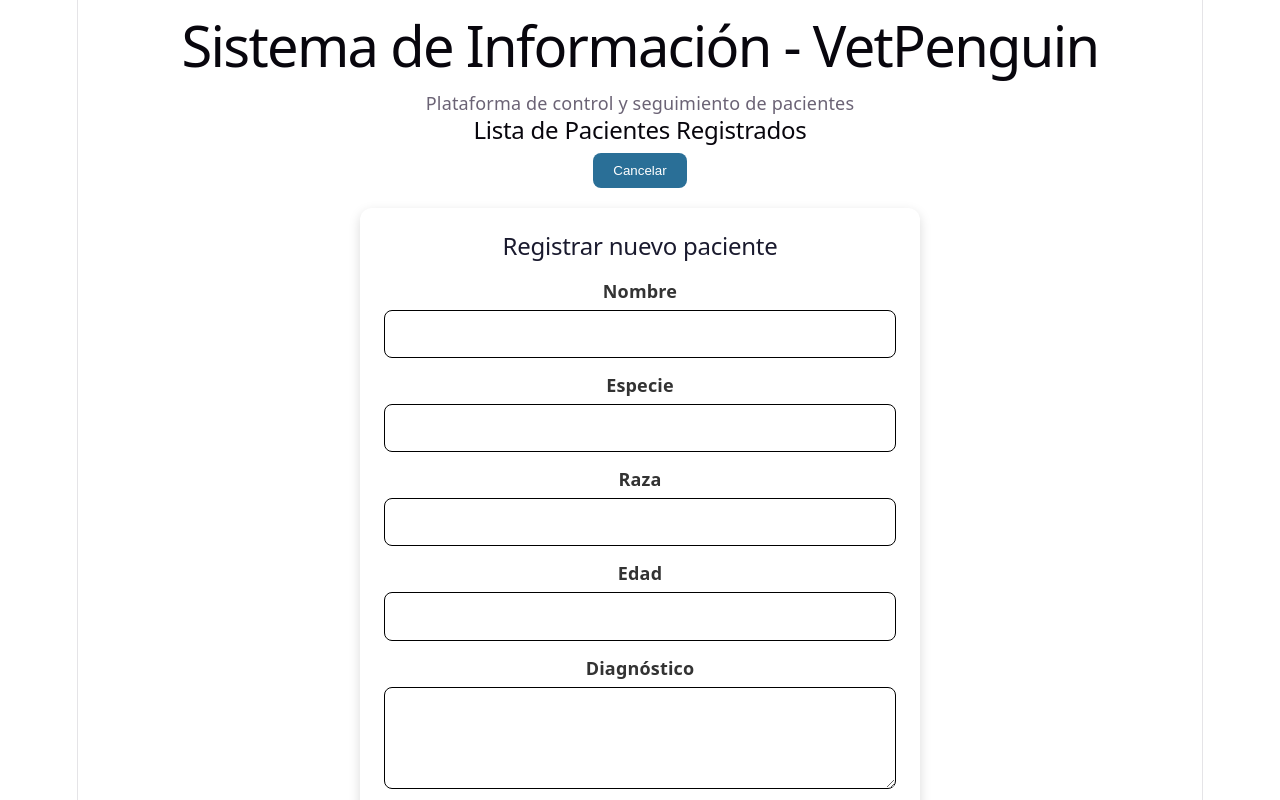
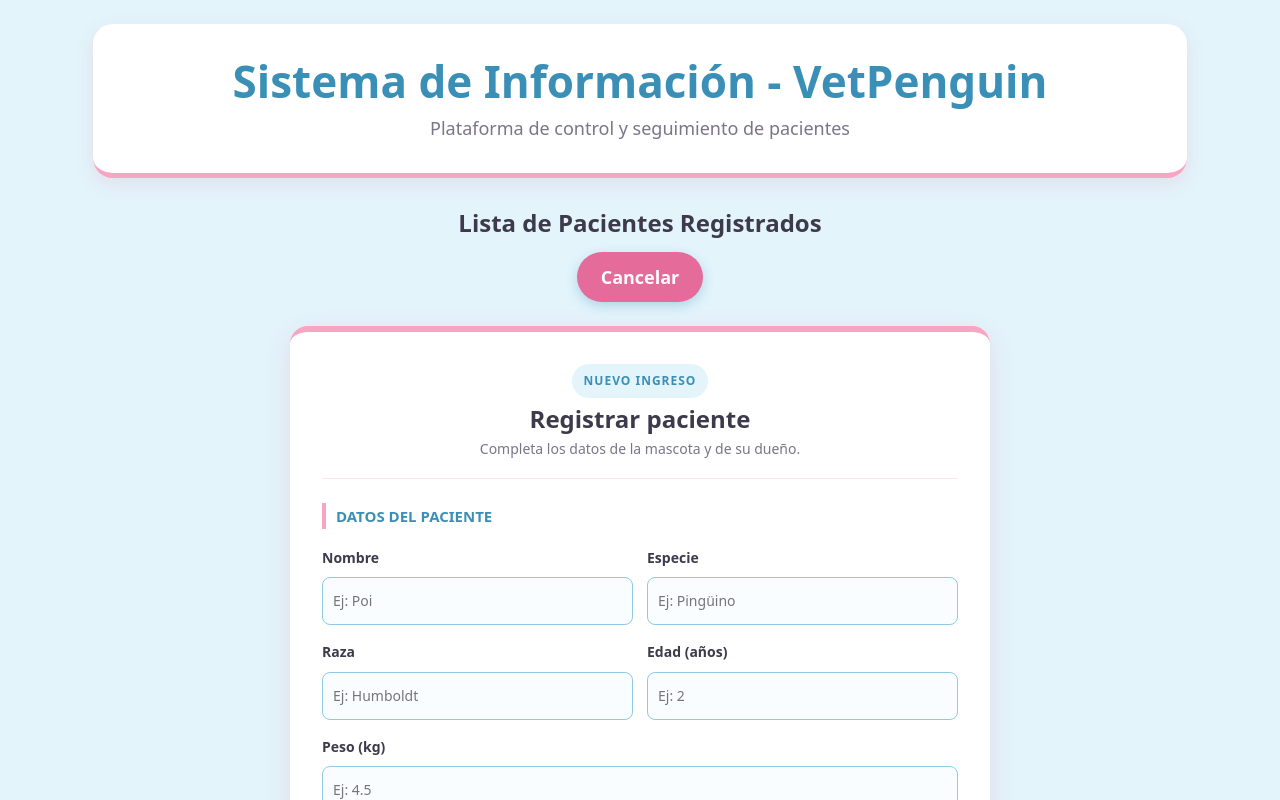
Before and after one commit to Vikktor93/vetChiloe, a React (Vite) app: page / in a window 1280 px wide. Both pictures are taken after a click on the button "Agregar paciente". Shown: the top 800 px of the page. Built offline with nearby package versions, Linux system fonts and the light colour scheme.

Commit message:
Arreglando diseño

```diff
--- a/src/App.css
+++ b/src/App.css
@@ -1,193 +1,33 @@
-.counter {
-  font-size: 16px;
-  padding: 5px 10px;
-  border-radius: 5px;
-  color: var(--accent);
-  background: var(--accent-bg);
-  border: 2px solid transparent;
-  transition: border-color 0.3s;
-  margin-bottom: 24px;
-
-  &:hover {
-    border-color: var(--accent-border);
-  }
-  &:focus-visible {
-    outline: 2px solid var(--accent);
-    outline-offset: 2px;
-  }
+.cabecera {
+  margin: 24px 0 32px;
+  padding: 32px 24px;
+  border-radius: 20px;
+  background: white;
+  border-bottom: 5px solid var(--rosa);
+  box-shadow: 0 6px 18px rgba(229, 107, 154, 0.15);
 }
 
-.hero {
-  position: relative;
-
-  .base,
-  .framework,
-  .vite {
-    inset-inline: 0;
-    margin: 0 auto;
-  }
-
-  .base {
-    width: 170px;
-    position: relative;
-    z-index: 0;
-  }
-
-  .framework,
-  .vite {
-    position: absolute;
-  }
-
-  .framework {
-    z-index: 1;
-    top: 34px;
-    height: 28px;
-    transform: perspective(2000px) rotateZ(300deg) rotateX(44deg) rotateY(39deg)
-      scale(1.4);
-  }
-
-  .vite {
-    z-index: 0;
-    top: 107px;
-    height: 26px;
-    width: auto;
-    transform: perspective(2000px) rotateZ(300deg) rotateX(40deg) rotateY(39deg)
-      scale(0.8);
-  }
+.cabecera h1 {
+  color: var(--celeste-fuerte);
 }
 
-#center {
-  display: flex;
-  flex-direction: column;
-  gap: 25px;
-  place-content: center;
-  place-items: center;
-  flex-grow: 1;
-
-  @media (max-width: 1024px) {
-    padding: 32px 20px 24px;
-    gap: 18px;
-  }
+.cabecera p {
+  color: var(--texto-suave);
 }
 
-#next-steps {
-  display: flex;
-  border-top: 1px solid var(--border);
-  text-align: left;
-
-  & > div {
-    flex: 1 1 0;
-    padding: 32px;
-    @media (max-width: 1024px) {
-      padding: 24px 20px;
-    }
-  }
-
-  .icon {
-    margin-bottom: 16px;
-    width: 22px;
-    height: 22px;
-  }
-
-  @media (max-width: 1024px) {
-    flex-direction: column;
-    text-align: center;
-  }
+.boton-agregar {
+  padding: 12px 24px;
+  margin-bottom: 24px;
+  border: none;
+  border-radius: 999px;
+  background: var(--rosa-fuerte);
+  color: white;
+  font: inherit;
+  font-weight: bold;
+  cursor: pointer;
+  box-shadow: 0 4px 12px rgba(58, 143, 183, 0.3);
 }
 
-#docs {
-  border-right: 1px solid var(--border);
-
-  @media (max-width: 1024px) {
-    border-right: none;
-    border-bottom: 1px solid var(--border);
-  }
+.boton-agregar:hover {
+  opacity: 0.9;
 }
-
-#next-steps ul {
-  list-style: none;
-  padding: 0;
-  display: flex;
-  gap: 8px;
-  margin: 32px 0 0;
-
-  .logo {
-    height: 18px;
-  }
-
-  a {
-    color: var(--text-h);
-    font-size: 16px;
-    border-radius: 6px;
-    background: var(--social-bg);
-    display: flex;
-    padding: 6px 12px;
-    align-items: center;
-    gap: 8px;
-    text-decoration: none;
-    transition: box-shadow 0.3s;
-
-    &:hover {
-      box-shadow: var(--shadow);
-    }
-    .button-icon {
-      height: 18px;
-      width: 18px;
-    }
-  }
-
-  @media (max-width: 1024px) {
-    margin-top: 20px;
-    flex-wrap: wrap;
-    justify-content: center;
-
-    li {
-      flex: 1 1 calc(50% - 8px);
-    }
-
-    a {
-      width: 100%;
-      justify-content: center;
-      box-sizing: border-box;
-    }
-  }
-}
-
-#spacer {
-  height: 88px;
-  border-top: 1px solid var(--border);
-  @media (max-width: 1024px) {
-    height: 48px;
-  }
-}
-
-.ticks {
-  position: relative;
-  width: 100%;
-
-  &::before,
-  &::after {
-    content: '';
-    position: absolute;
-    top: -4.5px;
-    border: 5px solid transparent;
-  }
-
-  &::before {
-    left: 0;
-    border-left-color: var(--border);
-  }
-  &::after {
-    right: 0;
-    border-right-color: var(--border);
-  }
-}
-.boton-agregar {
-  padding: 10px 20px;
-  margin-bottom: 20px;
-  border: none;
-  border-radius: 8px;
-  background-color: #2a6f97;
-  color: white;
-  cursor: pointer;
-}
--- a/src/components/FormularioPaciente.css
+++ b/src/components/FormularioPaciente.css
@@ -1,37 +1,87 @@
 .formulario-paciente {
-  max-width: 560px;
+  max-width: 700px;
   margin: 0 auto 32px;
-  padding: 24px;
+  padding: 32px;
   box-sizing: border-box;
-  border-radius: 12px;
+  border-radius: 18px;
+  border-top: 6px solid var(--rosa);
   background: white;
-  box-shadow: 0 4px 12px rgba(0, 0, 0, 0.15);
+  box-shadow: 0 8px 24px rgba(229, 107, 154, 0.18);
+  text-align: left;
   display: flex;
   flex-direction: column;
+  gap: 16px;
+}
+
+.encabezado-formulario {
+  text-align: center;
+  padding-bottom: 16px;
+  border-bottom: 1px solid var(--rosa-claro);
+}
+
+.etiqueta-superior {
+  display: inline-block;
+  padding: 4px 12px;
+  border-radius: 999px;
+  background: var(--celeste-claro);
+  color: var(--celeste-fuerte);
+  font-size: 12px;
+  font-weight: bold;
+  text-transform: uppercase;
+  letter-spacing: 1px;
+}
+
+.encabezado-formulario h2 {
+  margin: 8px 0 4px;
+}
+
+.encabezado-formulario p {
+  color: var(--texto-suave);
+  font-size: 14px;
+}
+
+.formulario-paciente .titulo-seccion {
+  margin: 8px 0 0;
+  padding-left: 10px;
+  border-left: 4px solid var(--rosa);
+  color: var(--celeste-fuerte);
+  font-size: 15px;
+  text-transform: uppercase;
+}
+
+.campos {
+  display: grid;
+  grid-template-columns: 1fr 1fr;
   gap: 14px;
 }
 
-.formulario-paciente h2 {
-  margin: 0 0 4px;
-  color: #1a1a2e;
+.campo-ancho {
+  grid-column: 1 / -1;
 }
 
-.formulario-paciente label {
+.formulario-paciente label,
+.nombre-campo {
   display: flex;
   flex-direction: column;
   gap: 6px;
+  font-size: 14px;
   font-weight: bold;
-  color: #333;
+  color: var(--texto);
+}
+
+.nombre-campo {
+  margin-bottom: 6px;
 }
 
 .formulario-paciente input,
 .formulario-paciente textarea {
   padding: 10px;
-  border: 1px solid #000000;
+  border: 1.5px solid var(--celeste);
   border-radius: 8px;
+  background: #fafdff;
+  color: var(--texto);
   font: inherit;
   font-weight: normal;
-  color: white;
 }
 
 .formulario-paciente textarea {
@@ -41,20 +91,85 @@
 
 .formulario-paciente input:focus,
 .formulario-paciente textarea:focus {
-  outline: 2px solid #1f4e5f;
-  border-color: transparent;
+  outline: none;
+  border-color: var(--rosa-fuerte);
+  background: white;
 }
 
-.formulario-paciente button {
+.formulario-paciente .foto-oculta {
+  display: none;
+}
+
+.formulario-paciente .subir-foto {
+  align-items: center;
+  padding: 22px;
+  border: 2px dashed var(--rosa);
+  border-radius: 10px;
+  background: var(--rosa-claro);
+  color: var(--rosa-fuerte);
+  cursor: pointer;
+}
+
+.formulario-paciente .subir-foto:hover {
+  border-color: var(--rosa-fuerte);
+}
+
+.subir-foto small {
+  color: var(--texto-suave);
+  font-weight: normal;
+}
+
+.vista-previa {
+  display: flex;
+  align-items: center;
+  gap: 16px;
   padding: 12px;
-  border: none;
-  border-radius: 8px;
-  background: #1f4e5f;
-  color: white;
+  border: 1.5px solid var(--celeste);
+  border-radius: 10px;
+}
+
+.vista-previa img {
+  width: 70px;
+  height: 70px;
+  object-fit: cover;
+  border-radius: 10px;
+}
+
+.vista-previa span {
+  flex: 1;
+  font-size: 14px;
+  word-break: break-all;
+}
+
+.boton-quitar {
+  padding: 6px 12px;
+  border: 1px solid var(--rosa);
+  border-radius: 6px;
+  background: var(--rosa-claro);
+  color: var(--rosa-fuerte);
   font-weight: bold;
   cursor: pointer;
 }
 
-.formulario-paciente button:hover {
-  background: #163a47;
+.boton-registrar {
+  margin-top: 8px;
+  padding: 12px;
+  border: none;
+  border-radius: 999px;
+  background: var(--rosa-fuerte);
+  color: white;
+  font-size: 15px;
+  font-weight: bold;
+  cursor: pointer;
 }
+
+.boton-registrar:hover {
+  opacity: 0.9;
+}
+
+/* en pantallas chicas los campos pasan a una columna */
+@media (max-width: 700px) {
+  .campos {
+    grid-template-columns: 1fr;
+  }
+}
--- a/src/components/FormularioPaciente.jsx
+++ b/src/components/FormularioPaciente.jsx
@@ -1,17 +1,39 @@
 import { useState } from 'react';
 import './FormularioPaciente.css';
 
-//  funcion que nos entrega App
 function FormularioPaciente({ onAgregar }) {
+  // datos del paciente
   const [nombre, setNombre] = useState('');
   const [especie, setEspecie] = useState('');
   const [raza, setRaza] = useState('');
   const [edad, setEdad] = useState('');
+  const [peso, setPeso] = useState('');
   const [diagnostico, setDiagnostico] = useState('');
+  const [foto, setFoto] = useState('');
+  const [nombreFoto, setNombreFoto] = useState('');
 
-  // la funcion que se ejecuta al enviar
+  // datos del dueño
+  const [nombreDueno, setNombreDueno] = useState('');
+  const [telefono, setTelefono] = useState('');
+  const [correo, setCorreo] = useState('');
+
+  // crea una direccion temporal para poder mostrar la foto elegida
+  const manejarFoto = (e) => {
+    const archivo = e.target.files[0];
+    if (archivo) {
+      setFoto(URL.createObjectURL(archivo));
+      setNombreFoto(archivo.name);
+    }
+    // permite volver a elegir la misma foto despues de quitarla
+    e.target.value = '';
+  };
+
+  const quitarFoto = () => {
+    setFoto('');
+    setNombreFoto('');
+  };
+
   const manejarEnvio = (e) => {
-    // evita que el navegador recargue la pagina
     e.preventDefault();
 
     onAgregar({
@@ -19,29 +41,34 @@ function FormularioPaciente({ onAgregar }) {
       especie: especie,
       raza: raza || 'Sin especificar',
       edad: Number(edad),
-      foto: '/pacientes/default.jpg',
+      peso: Number(peso),
+      // si no se subio foto se usa la de por defecto
+      foto: foto || '/pacientes/default.jpg',
       diagnostico: diagnostico,
+      dueno: {
+        nombre: nombreDueno,
+        telefono: telefono,
+        correo: correo || 'Sin correo'
+      },
       historial: []
     });
-
-    // limpia el formulario para el siguiente registro
-    setNombre('');
-    setEspecie('');
-    setRaza('');
-    setEdad('');
-    setDiagnostico('');
   };
 
   return (
-    // se conecta la funcion al formulario
     <form className="formulario-paciente" onSubmit={manejarEnvio}>
-      <h2>Registrar nuevo paciente</h2>
+      <div className="encabezado-formulario">
+        <span className="etiqueta-superior">Nuevo ingreso</span>
+        <h2>Registrar paciente</h2>
+        <p>Completa los datos de la mascota y de su dueño.</p>
+      </div>
 
-      {/* required en cada campo */}
+      <h3 className="titulo-seccion">Datos del paciente</h3>
+      <div className="campos">
         <label>
           Nombre
           <input
             type="text"
+            placeholder="Ej: Poi"
             value={nombre}
             onChange={(e) => setNombre(e.target.value)}
             required
@@ -52,6 +79,7 @@ function FormularioPaciente({ onAgregar }) {
           Especie
           <input
             type="text"
+            placeholder="Ej: Pingüino"
             value={especie}
             onChange={(e) => setEspecie(e.target.value)}
             required
@@ -62,33 +90,115 @@ function FormularioPaciente({ onAgregar }) {
           Raza
           <input
             type="text"
+            placeholder="Ej: Humboldt"
             value={raza}
             onChange={(e) => setRaza(e.target.value)}
           />
         </label>
 
         <label>
-        Edad
+          Edad (años)
           <input
             type="number"
+            min="0"
+            max="100"
+            placeholder="Ej: 2"
             value={edad}
-          min="0"
-          max="40"
             onChange={(e) => setEdad(e.target.value)}
             required
           />
         </label>
 
-      <label>
+        <label className="campo-ancho">
+          Peso (kg)
+          <input
+            type="number"
+            min="0"
+            max="1000"
+            step="0.1"
+            placeholder="Ej: 4.5"
+            value={peso}
+            onChange={(e) => setPeso(e.target.value)}
+            required
+          />
+        </label>
+
+        <div className="campo-ancho">
+          <span className="nombre-campo">Foto del paciente</span>
+          {/* el input real esta oculto, se abre al hacer clic en la zona */}
+          <input
+            id="foto"
+            className="foto-oculta"
+            type="file"
+            accept="image/*"
+            onChange={manejarFoto}
+          />
+
+          {foto === '' ? (
+            <label htmlFor="foto" className="subir-foto">
+              <span>Haz clic para elegir una foto</span>
+              <small>Formatos JPG o PNG</small>
+            </label>
+          ) : (
+            <div className="vista-previa">
+              <img src={foto} alt="Foto del paciente" />
+              <span>{nombreFoto}</span>
+              <button type="button" className="boton-quitar" onClick={quitarFoto}>
+                Quitar
+              </button>
+            </div>
+          )}
+        </div>
+
+        <label className="campo-ancho">
           Diagnóstico
           <textarea
+            placeholder="Motivo de la consulta o estado del paciente"
             value={diagnostico}
             onChange={(e) => setDiagnostico(e.target.value)}
             required
           />
         </label>
+      </div>
 
-      <button type="submit">Registrar paciente</button>
+      <h3 className="titulo-seccion">Datos del dueño</h3>
+      <div className="campos">
+        <label>
+          Nombre del dueño
+          <input
+            type="text"
+            placeholder="Ej: Camila Soto"
+            value={nombreDueno}
+            onChange={(e) => setNombreDueno(e.target.value)}
+            required
+          />
+        </label>
+
+        <label>
+          Teléfono
+          <input
+            type="tel"
+            placeholder="Ej: 9 1234 5678"
+            value={telefono}
+            onChange={(e) => setTelefono(e.target.value)}
+            required
+          />
+        </label>
+
+        <label className="campo-ancho">
+          Correo
+          <input
+            type="email"
+            placeholder="Ej: camila@correo.cl"
+            value={correo}
+            onChange={(e) => setCorreo(e.target.value)}
+          />
+        </label>
+      </div>
+
+      <button type="submit" className="boton-registrar">
+        Registrar paciente
+      </button>
     </form>
   );
 }
--- a/src/index.css
+++ b/src/index.css
@@ -1,111 +1,49 @@
 :root {
-  --text: #6b6375;
-  --text-h: #08060d;
-  --bg: #fff;
-  --border: #e5e4e7;
-  --code-bg: #f4f3ec;
-  --accent: #aa3bff;
-  --accent-bg: rgba(170, 59, 255, 0.1);
-  --accent-border: rgba(170, 59, 255, 0.5);
-  --social-bg: rgba(244, 243, 236, 0.5);
-  --shadow:
-    rgba(0, 0, 0, 0.1) 0 10px 15px -3px, rgba(0, 0, 0, 0.05) 0 4px 6px -2px;
+  --rosa: #f8a5c2;
+  --rosa-fuerte: #e56b9a;
+  --rosa-claro: #fde4ee;
+  --celeste: #8ecae6;
+  --celeste-fuerte: #3a8fb7;
+  --celeste-claro: #e3f4fb;
+  --texto: #3d3a4b;
+  --texto-suave: #7a7589;
 
-  --sans: system-ui, 'Segoe UI', Roboto, sans-serif;
-  --heading: system-ui, 'Segoe UI', Roboto, sans-serif;
-  --mono: ui-monospace, Consolas, monospace;
-
-  font: 18px/145% var(--sans);
-  letter-spacing: 0.18px;
-  color-scheme: light dark;
-  color: var(--text);
-  background: var(--bg);
-  font-synthesis: none;
-  text-rendering: optimizeLegibility;
-  -webkit-font-smoothing: antialiased;
-  -moz-osx-font-smoothing: grayscale;
-
-  @media (max-width: 1024px) {
-    font-size: 16px;
-  }
-}
-
-@media (prefers-color-scheme: dark) {
-  :root {
-    --text: #9ca3af;
-    --text-h: #f3f4f6;
-    --bg: #16171d;
-    --border: #2e303a;
-    --code-bg: #1f2028;
-    --accent: #c084fc;
-    --accent-bg: rgba(192, 132, 252, 0.15);
-    --accent-border: rgba(192, 132, 252, 0.5);
-    --social-bg: rgba(47, 48, 58, 0.5);
-    --shadow:
-      rgba(0, 0, 0, 0.4) 0 10px 15px -3px, rgba(0, 0, 0, 0.25) 0 4px 6px -2px;
-  }
-
-  #social .button-icon {
-    filter: invert(1) brightness(2);
-  }
+  font: 18px/145% system-ui, 'Segoe UI', Roboto, sans-serif;
+  color: var(--texto);
 }
 
 body {
   margin: 0;
+  min-height: 100vh;
+  background: var(--celeste-claro);
+  background-attachment: fixed;
 }
 
 #root {
-  width: 1126px;
-  max-width: 100%;
+  max-width: 1126px;
   margin: 0 auto;
+  padding: 0 16px 48px;
+  box-sizing: border-box;
   text-align: center;
-  border-inline: 1px solid var(--border);
-  min-height: 100svh;
-  display: flex;
-  flex-direction: column;
-  box-sizing: border-box;
 }
 
 h1,
 h2 {
-  font-family: var(--heading);
-  font-weight: 500;
-  color: var(--text-h);
+  font-weight: 600;
+  color: var(--texto);
 }
 
 h1 {
-  font-size: 56px;
-  letter-spacing: -1.68px;
-  margin: 32px 0;
-  @media (max-width: 1024px) {
-    font-size: 36px;
-    margin: 20px 0;
-  }
+  font-size: 44px;
+  line-height: 115%;
+  margin: 0 0 8px;
 }
+
 h2 {
   font-size: 24px;
-  line-height: 118%;
-  letter-spacing: -0.24px;
-  margin: 0 0 8px;
-  @media (max-width: 1024px) {
-    font-size: 20px;
-  }
+  margin: 0 0 16px;
 }
+
 p {
   margin: 0;
 }
-
-code,
-.counter {
-  font-family: var(--mono);
-  display: inline-flex;
-  border-radius: 4px;
-  color: var(--text-h);
-}
-
-code {
-  font-size: 15px;
-  line-height: 135%;
-  padding: 4px 8px;
-  background: var(--code-bg);
-}
```
Also changed, not shown: src/components/FichaClinica.css (+31 -10 lines). Lines whose indentation alone changed are shown as unchanged.
